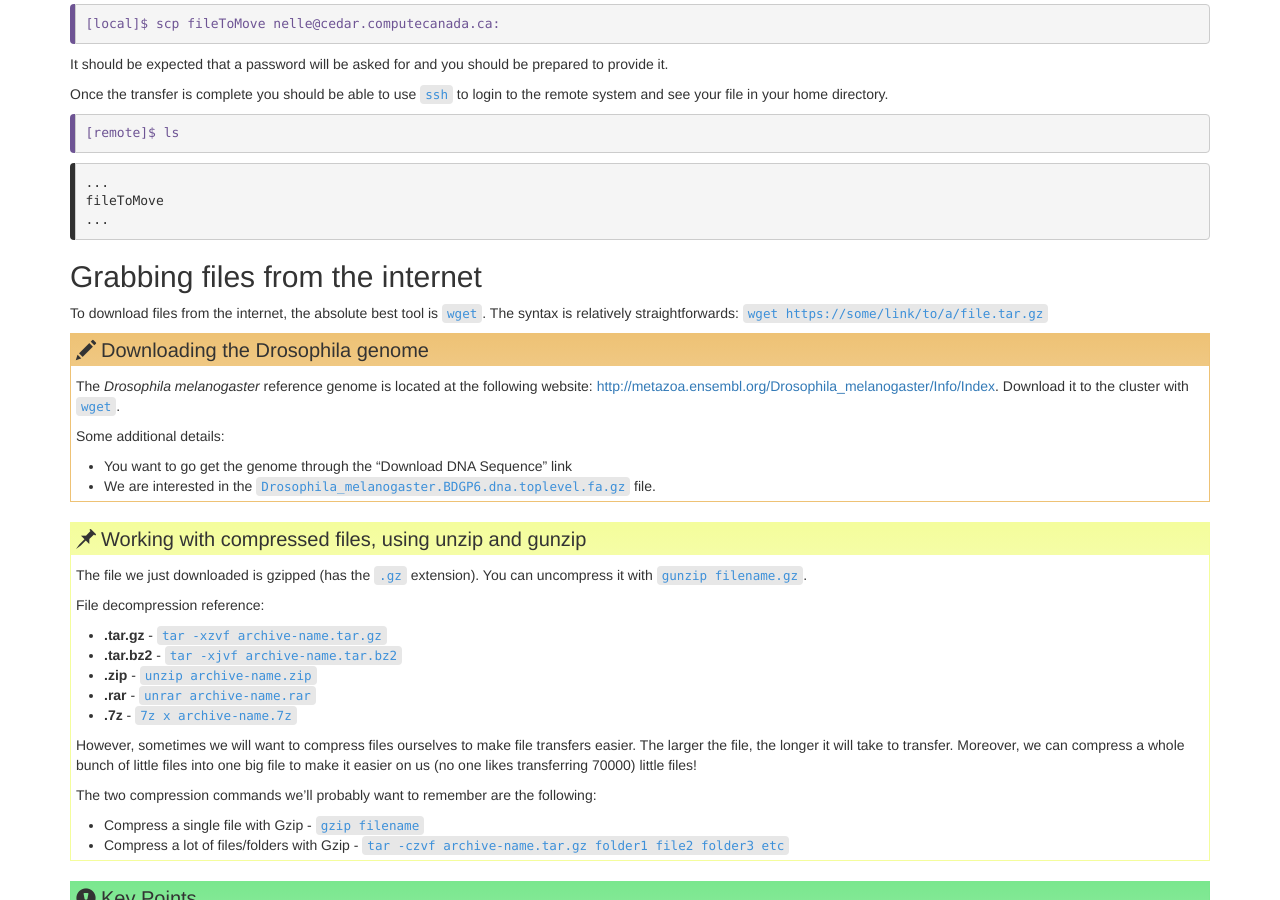
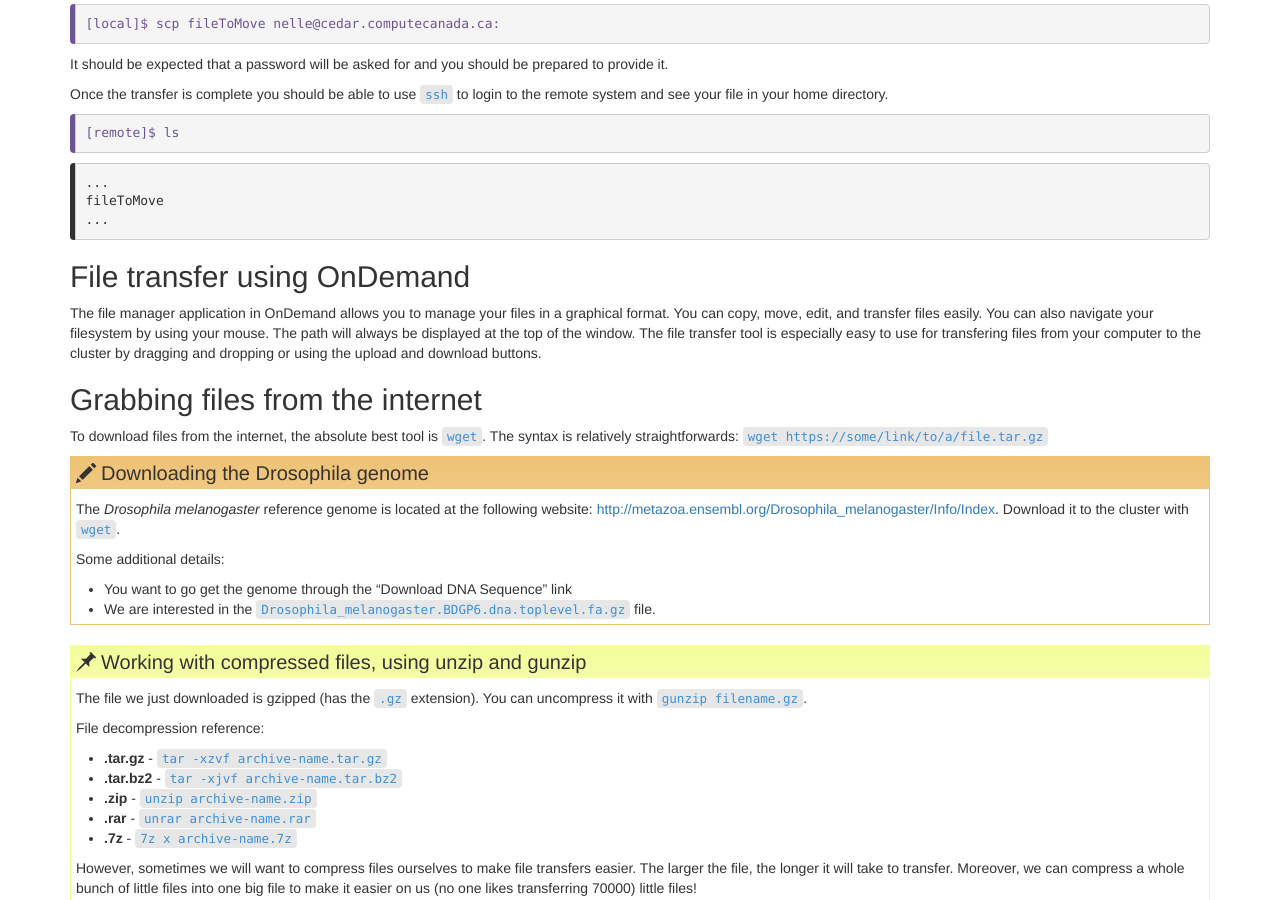
Before and after one commit to khill42/OSC_IntroHPC, a Jekyll site: the page built from _episodes/02-bash2.md, in a window 1280 px wide and 900 px high, scrolled down 6423 px. Built offline with Jekyll 4.4.1, drawn with Linux system fonts in a browser that asks for light colours.

Commit message:
Update 02-bash2.md

```diff
--- a/_episodes/02-bash2.md
+++ b/_episodes/02-bash2.md
@@ -464,6 +464,12 @@ fileToMove
 ~~~
 {: .output}
 
+## File transfer using OnDemand
+
+The file manager application in OnDemand allows you to manage your files in a graphical format. You can copy, move, edit,
+and transfer files easily. You can also navigate your filesystem by using your mouse. The path will always be displayed
+at the top of the window. The file transfer tool is especially easy to use for transfering files from your computer to the
+cluster by dragging and dropping or using the upload and download buttons.
 
 
 ## Grabbing files from the internet
```
